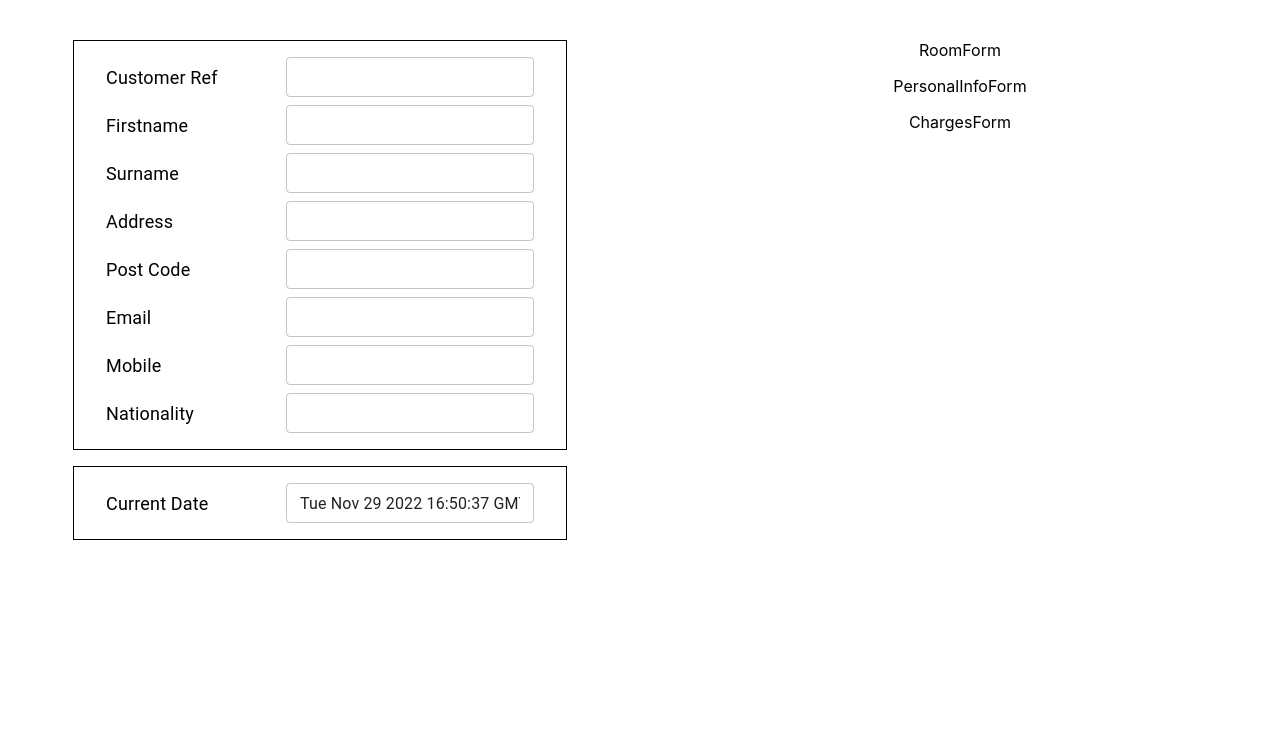
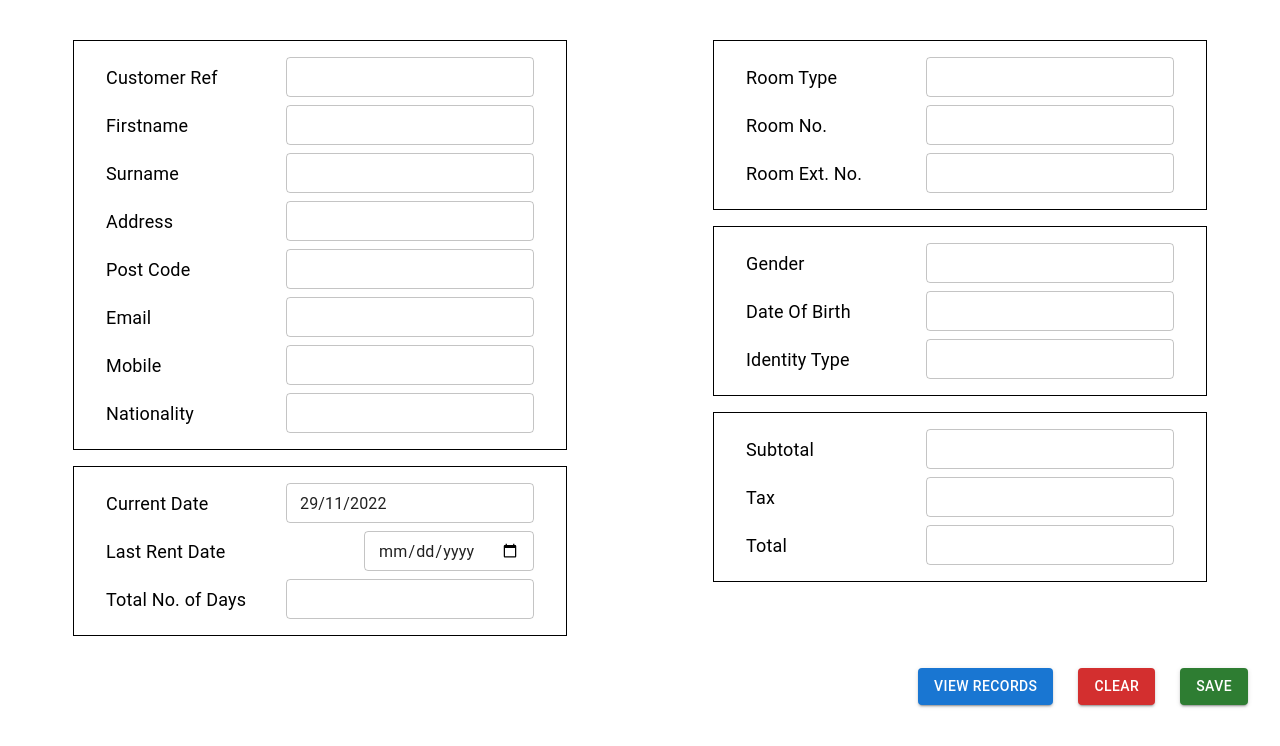
Before and after one commit to djshujja/freddo-hotel, a React (Create React App) app: page / in a window 1280 px wide. Both pictures are taken after a click on the button "PROCEED". Shown: the top 746 px of the page. Built offline with nearby package versions, Linux system fonts and the light colour scheme.

Commit message:
customer form

```diff
--- a/package.json
+++ b/package.json
@@ -13,7 +13,6 @@
     "@testing-library/react": "^13.4.0",
     "@testing-library/user-event": "^13.5.0",
     "concurrently": "^7.6.0",
-    "cross-env": "^7.0.3",
     "electron": "^21.3.1",
     "moment": "^2.29.4",
     "react": "^18.2.0",
@@ -21,7 +20,6 @@
     "react-router-dom": "^6.4.3",
     "react-scripts": "5.0.1",
     "styled-components": "^5.3.6",
-    "wait-on": "^6.0.1",
     "web-vitals": "^2.1.4"
   },
   "main": "public/main.js",
@@ -52,5 +50,9 @@
       "last 1 firefox version",
       "last 1 safari version"
     ]
+  },
+  "devDependencies": {
+    "cross-env": "^7.0.3",
+    "wait-on": "^6.0.1"
   }
 }
--- a/src/components/BookingForm/ChargesForm.jsx
+++ b/src/components/BookingForm/ChargesForm.jsx
@@ -1,5 +1,58 @@
 import React from "react";
+import { Box, TextField } from "@mui/material";
+import { FBox, Title } from "../Styled/Globals";
 
-export default function ChargesForm() {
-  return <div>ChargesForm</div>;
+export default function ChargesForm({ data, handleChange }) {
+    return (
+        <Box
+            py={2}
+            px={4}
+            display={"flex"}
+            flexDirection={"column"}
+            rowGap={1}
+            sx={(theme) => ({
+                border: "1px solid #000",
+            })}
+        >
+            <FBox>
+                <Title>Subtotal</Title>
+                <TextField
+                    name={"subTotal"}
+                    variant={"outlined"}
+                    size={"small"}
+                    value={data?.subTotal}
+                    onChange={handleChange}
+                    inputProps={{
+                        readOnly: true,
+                    }}
+                />
+            </FBox>
+            <FBox>
+                <Title>Tax</Title>
+                <TextField
+                    name={"tax"}
+                    variant={"outlined"}
+                    size={"small"}
+                    value={data?.tax}
+                    onChange={handleChange}
+                    inputProps={{
+                        readOnly: true,
+                    }}
+                />
+            </FBox>
+            <FBox>
+                <Title>Total</Title>
+                <TextField
+                    name={"total"}
+                    variant={"outlined"}
+                    size={"small"}
+                    value={data?.total}
+                    onChange={handleChange}
+                    inputProps={{
+                        readOnly: true,
+                    }}
+                />
+            </FBox>
+        </Box>
+    );
 }
--- a/src/components/BookingForm/DateForm.jsx
+++ b/src/components/BookingForm/DateForm.jsx
@@ -2,8 +2,9 @@ import { Box, TextField } from "@mui/material";
 import { FBox, Title } from "../Styled/Globals";
 
 import React from "react";
+import moment from "moment/moment";
 
-export default function DateForm() {
+export default function DateForm({ data, setData, handleChange }) {
     return (
         <Box
             py={2}
@@ -21,7 +22,37 @@ export default function DateForm() {
                     name={"currentData"}
                     variant={"outlined"}
                     size={"small"}
-          value={new Date(Date.now())}
+                    value={moment(moment()).format("DD/MM/YYYY")}
+                />
+            </FBox>
+            <FBox>
+                <Title>Last Rent Date</Title>
+                <TextField
+                    type={"date"}
+                    name={"lastRentDate"}
+                    variant={"outlined"}
+                    size={"small"}
+                    onChange={(e) => {
+                        setData({
+                            ...data,
+                            lastRentDate: moment(e.target.value).format(
+                                "DD/MM/YYYY"
+                            ),
+                        });
+                    }}
+                    value={moment().format("DD/MM/YYYY")}
+                />
+            </FBox>
+            <FBox>
+                <Title>Total No. of Days</Title>
+                <TextField
+                    name={"totalDays"}
+                    variant={"outlined"}
+                    size={"small"}
+                    inputProps={{
+                        readOnly: true,
+                    }}
+                    value={data?.totalDays}
                 />
             </FBox>
         </Box>
--- a/src/components/BookingForm/PersonalInfoForm.jsx
+++ b/src/components/BookingForm/PersonalInfoForm.jsx
@@ -1,5 +1,52 @@
 import React from "react";
+import { Box, TextField } from "@mui/material";
+import { FBox, Title } from "../Styled/Globals";
 
-export default function PersonalInfoForm() {
-  return <div>PersonalInfoForm</div>;
+export default function PersonalInfoForm({ data, handleChange }) {
+    return (
+        <Box
+            py={2}
+            px={4}
+            display={"flex"}
+            flexDirection={"column"}
+            rowGap={1}
+            sx={(theme) => ({
+                border: "1px solid #000",
+            })}
+        >
+            <FBox>
+                <Title>Gender</Title>
+                <TextField
+                    name={"gender"}
+                    variant={"outlined"}
+                    size={"small"}
+                    value={data?.gender}
+                    onChange={handleChange}
+                />
+            </FBox>
+            <FBox>
+                <Title>Date Of Birth</Title>
+                <TextField
+                    name={"dob"}
+                    variant={"outlined"}
+                    size={"small"}
+                    value={data?.dob}
+                    onChange={handleChange}
+                />
+            </FBox>
+            <FBox>
+                <Title>Identity Type</Title>
+                <TextField
+                    name={"identityType"}
+                    variant={"outlined"}
+                    size={"small"}
+                    value={data?.identityType}
+                    onChange={handleChange}
+                    inputProps={{
+                        readonly: true,
+                    }}
+                />
+            </FBox>
+        </Box>
+    );
 }
--- a/src/components/BookingForm/RoomForm.jsx
+++ b/src/components/BookingForm/RoomForm.jsx
@@ -1,5 +1,49 @@
 import React from "react";
+import { Box, TextField } from "@mui/material";
+import { FBox, Title } from "../Styled/Globals";
 
-export default function RoomForm() {
-  return <div>RoomForm</div>;
+export default function RoomForm({ data, handleChange }) {
+    return (
+        <Box
+            py={2}
+            px={4}
+            display={"flex"}
+            flexDirection={"column"}
+            rowGap={1}
+            sx={(theme) => ({
+                border: "1px solid #000",
+            })}
+        >
+            <FBox>
+                <Title>Room Type</Title>
+                <TextField
+                    name={"roomType"}
+                    variant={"outlined"}
+                    size={"small"}
+                    value={data?.roomType}
+                    onChange={handleChange}
+                />
+            </FBox>
+            <FBox>
+                <Title>Room No.</Title>
+                <TextField
+                    name={"roomNo"}
+                    variant={"outlined"}
+                    size={"small"}
+                    value={data?.roomNo}
+                    onChange={handleChange}
+                />
+            </FBox>
+            <FBox>
+                <Title>Room Ext. No.</Title>
+                <TextField
+                    name={"roomExtNo"}
+                    variant={"outlined"}
+                    size={"small"}
+                    value={data?.roomExtNo}
+                    onChange={handleChange}
+                />
+            </FBox>
+        </Box>
+    );
 }
--- a/src/components/BookingForm/index.jsx
+++ b/src/components/BookingForm/index.jsx
@@ -1,4 +1,4 @@
-import { Box, Grid } from "@mui/material";
+import { Box, Button, Grid } from "@mui/material";
 
 import ChargesForm from "./ChargesForm";
 import CustomerForm from "./CustomerForm";
@@ -40,6 +40,28 @@ export default function BookingForm() {
                         <ChargesForm />
                     </Box>
                 </Grid>
+                <Grid item xs={12}>
+                    <Box
+                        sx={(theme) => ({
+                            display: "flex",
+                            alignItems: "center",
+                            justifyContent: "flex-end",
+                            columnGap: "25px",
+                            px: 4,
+                            mt: 4,
+                        })}
+                    >
+                        <Button variant={"contained"} color={"primary"}>
+                            View Records
+                        </Button>
+                        <Button variant={"contained"} color={"error"}>
+                            Clear
+                        </Button>
+                        <Button variant={"contained"} color={"success"}>
+                            Save
+                        </Button>
+                    </Box>
+                </Grid>
             </Grid>
         </Box>
     );
```
Also changed, not shown: 1 other file (tests, documents, lock files or other folders). Lines whose indentation alone changed are shown as unchanged.
